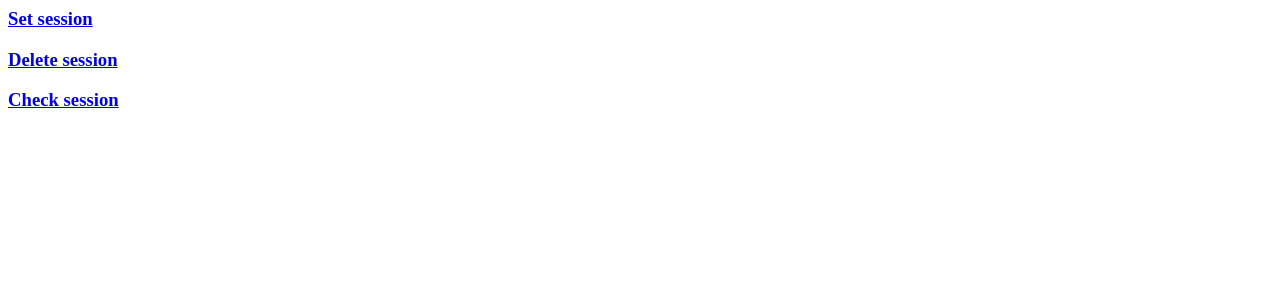
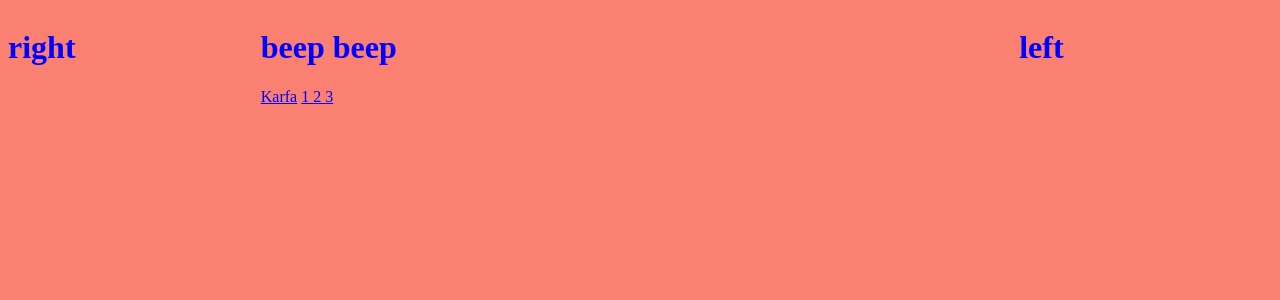
Before and after one commit to Zepeacedust/vefforitun-1-5, a Flask app: page / in a window 1280 px wide. Shown: the top 300 px of the page. Run offline with Flask 2, Linux system fonts and the light colour scheme.

Commit message:
gleymdi að setja inn nokkur ný files

```diff
--- a/app.py
+++ b/app.py
@@ -4,54 +4,40 @@ from flask import Flask, render_template as rend, session
 
 app = Flask(__name__)
 
-with open("frettir.txt") as frett_file:
-	frettir = ast.literal_eval(frett_file.read())
+with open("bud.txt") as bud_file:
+	hlutir = ast.literal_eval(bud_file.read())
 
 app.config['SECRET_KEY'] = secrets.token_hex(256)
 
+@app.route('/karfa')
+def checksession():
+	output = []
+	for x in session["karfa"]:
+		output.append(hlutir[x])
+	return rend("karfa.html", karfa=output)
+
+@app.route("/add/<hlut>")
+def add(hlut):
+	karfa = session["karfa"]
+	karfa.append(int(hlut))
+	session["karfa"] = karfa
+	print(session["karfa"])
+	return index()
+
+@app.route("/empty")
+def empty():
+	session["karfa"] = []
+
+
 @app.route('/')
 def index():
-	return '<h3><a href="/on">Set session</a></h3><h3><a href="/off">Delete session</a></h3><h3><a href="/check">Check session</a></h3>'
-
-# Setjum session í gang, 'hilmir' og 'GALVEZ' eru bæði valkvæð gildi sem þú ákveður sjálf / ur
-@app.route('/on')
-def sessionon():
-    session['hilmir'] = 'GALVEZ'
-    return '<h3>Session ON</h3><h3><a href="/">Home</a></h3>'
-
-# Eyðum session
-@app.route('/off')
-def sessionoff():
-    if 'hilmir' in session:
-        session.pop('hilmir', None)
-        return '<h3>Session poped</h3><h3><a href="/">Home</a></h3>'
-    else:
-        return '<h3>Session was not set</h3><h3><a href="/">Home</a></h3>'
-
-# Athugum hvort session 'hilmir' sé í gangi
-@app.route('/check')
-def checksession():
-    if 'hilmir' in session:
-        print(session['hilmir']) # Debug, prentum gildi session í cmd
-        return '<h3>ON</h3><h3><a href="/">Home</a></h3>'
-    else:
-        return '<h3>OFF</h3><h3><a href="/">Home</a></h3>'
+	if not "karfa" in session:
+		print("reset")
+		session["karfa"] = []
+	return rend("bud.html", title="index", hlutir=hlutir.keys())
 
 
-if __name__ == "__main__":
-	app.run(debug=True)
-"""
-@app.route('/')
-def index():
-	return rend("frettir.html", title="index", frettir=frettir.keys())
 
-
-@app.route("/<frett>")
-def frett(frett):
-	if frett in frettir.keys():
-		return rend("frett.html", title=frettir[frett][0], content=frettir[frett][1], pic=frett)
-	else:
-		return page_not_found(None)
 
 
 @app.errorhandler(404)
@@ -60,4 +46,4 @@ def page_not_found(e):
 
 
 if __name__ == "__main__":
-	app.run(debug=True)"""
+	app.run(debug=True)
--- /dev/null
+++ b/bud.txt
@@ -0,0 +1,5 @@
+{
+1:["felli!", "500Kr"],
+2:["felli, maður á þakinu", "999999999Kr"],
+3:["felli?", "?Kr"]
+}
--- a/templates/frettir.html
+++ b/templates/bud.html
@@ -2,9 +2,9 @@
 {% block content %}
 <body>
     <h1>beep beep</h1>
-
-    {% for frett in frettir %}
-        <a href="/{{ frett }}">
+    <a href="/karfa">Karfa</a>
+    {% for frett in hlutir %}
+        <a href="/add/{{ frett }}">
             {{ frett }}
         </a>
     {% endfor %}
```
Also changed, not shown: templates/karfa.html (renamed from templates/frett.html, +7 -3 lines).
